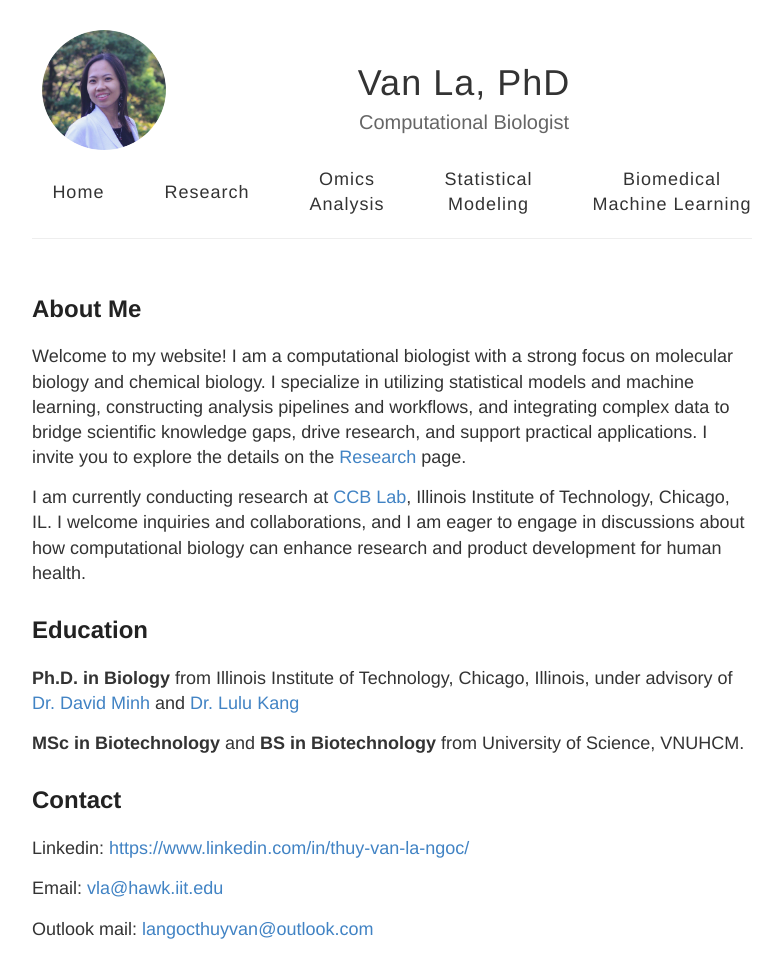
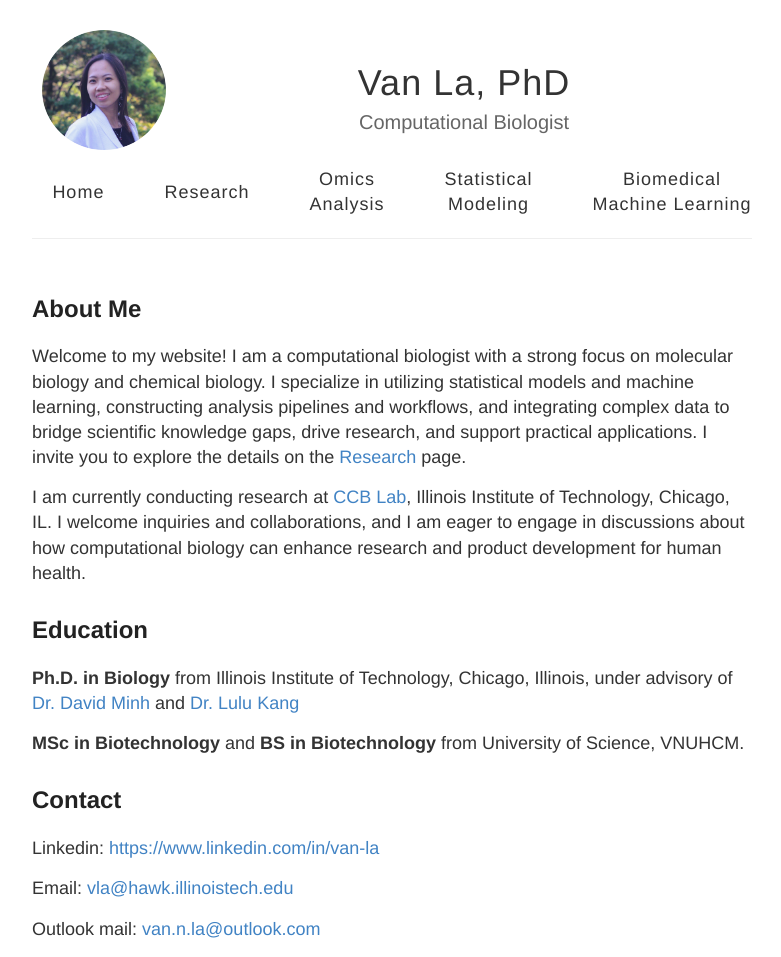
Before and after one commit to vanngocthuyla/vanngocthuyla.github.io, a Jekyll site: the page built from index.md, in a window 1280 px wide. Shown: the whole page, without its empty margins (248-1029 px from the left). Built offline with Jekyll 4.4.1, drawn with Linux system fonts in a browser that asks for light colours.

Commit message:
Update index.md

```diff
--- a/index.md
+++ b/index.md
@@ -17,8 +17,8 @@ I am currently conducting research at [CCB Lab](https://ccbatiit.github.io/), Il
 
 ## Contact
 
-Linkedin: [https://www.linkedin.com/in/thuy-van-la-ngoc/](https://www.linkedin.com/in/thuy-van-la-ngoc/)
+Linkedin: [https://www.linkedin.com/in/van-la](https://www.linkedin.com/in/thuy-van-la-ngoc/)
 
-Email: [vla@hawk.iit.edu](vla@hawk.iit.edu)
+Email: [vla@hawk.illinoistech.edu](vla@hawk.illinoistech.edu)
 
-Outlook mail: [langocthuyvan@outlook.com](langocthuyvan@outlook.com)
+Outlook mail: [van.n.la@outlook.com](van.n.la@outlook.com)
```
